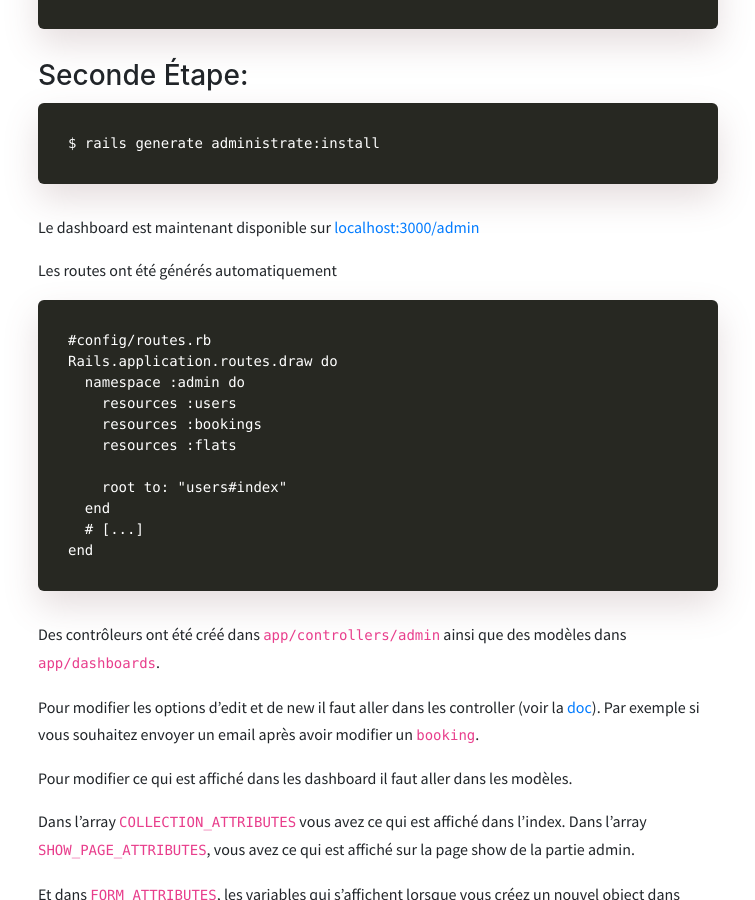
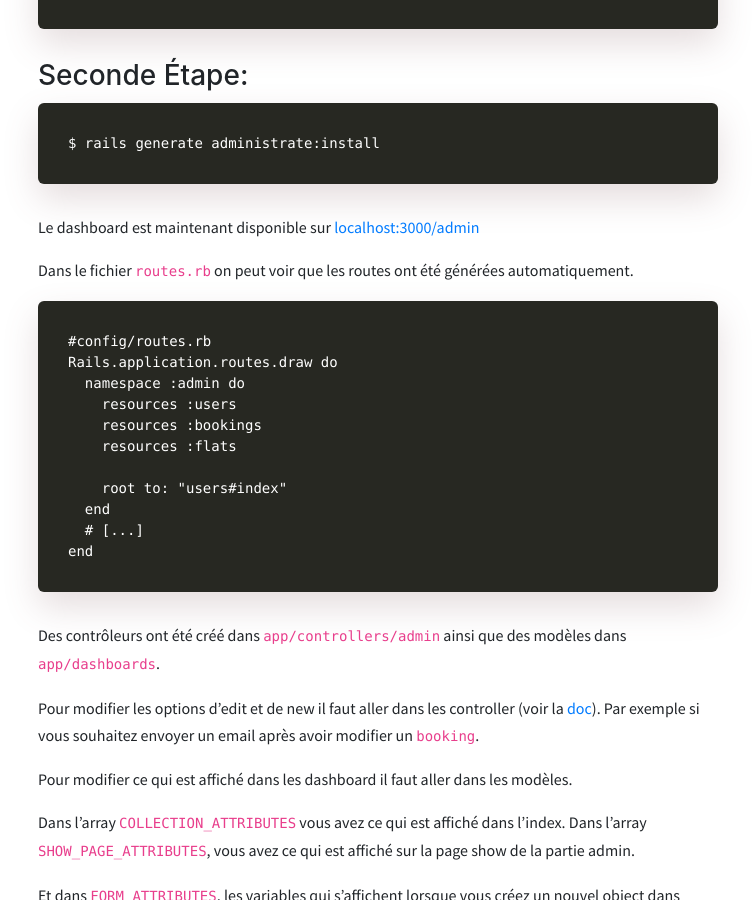
Before and after one commit to alexandrebk/alexandrebk.github.io, a Jekyll site: the page built from _posts/2019-07-22-administrate.md, in a window 1280 px wide and 900 px high, scrolled down 700 px. Shown: the whole window, without its empty margins (262-1017 px from the left). Built offline with Jekyll 4.4.1, drawn with Linux system fonts in a browser that asks for light colours; nearby versions of some CDN libraries.

Commit message:
change in administrate article

````diff
--- a/_posts/2019-07-22-administrate.md
+++ b/_posts/2019-07-22-administrate.md
@@ -33,7 +33,7 @@ $ rails generate administrate:install
 
 Le dashboard est maintenant disponible sur [localhost:3000/admin](localhost:3000/admin)
 
-Les routes ont été générés automatiquement
+Dans le fichier `routes.rb` on peut voir que les routes ont été générées automatiquement.
 
 ```
 #config/routes.rb
````
